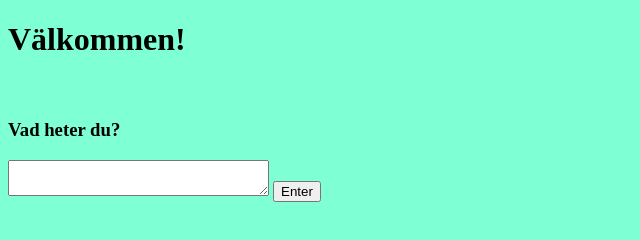
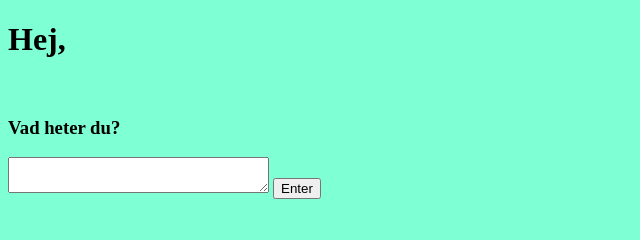
Before and after one commit to williampettersson/U220905X1, a website: page public/index.html in a window 1280 px wide. Both pictures are taken after a click on the button "Enter". Shown: the whole page, without its empty margins (0-640 px from the left). Drawn offline with Linux system fonts and the light colour scheme.

Commit message:
button working properly

```diff
--- a/public/app.js
+++ b/public/app.js
@@ -2,5 +2,5 @@ console.log("Hello from javascript");
 
 function myFunction() {
     var x = document.getElementById("myTextarea").value;
-    document.getElementById("demo").innerHTML = x;
+    document.getElementById("demo").innerHTML = "Hej, " + x;
 }
--- a/public/index.html
+++ b/public/index.html
@@ -8,9 +8,9 @@
     <title>Home</title>
 </head>
 <body>
-    <h1>Välkommen!</h1>
+    <h1 id="demo">Välkommen!</h1>
 <br/>
-    <h1 id="demo"></h1>
+
     <h3>Vad heter du?</h3>
 
     <script src="app.js"> </script>
```
